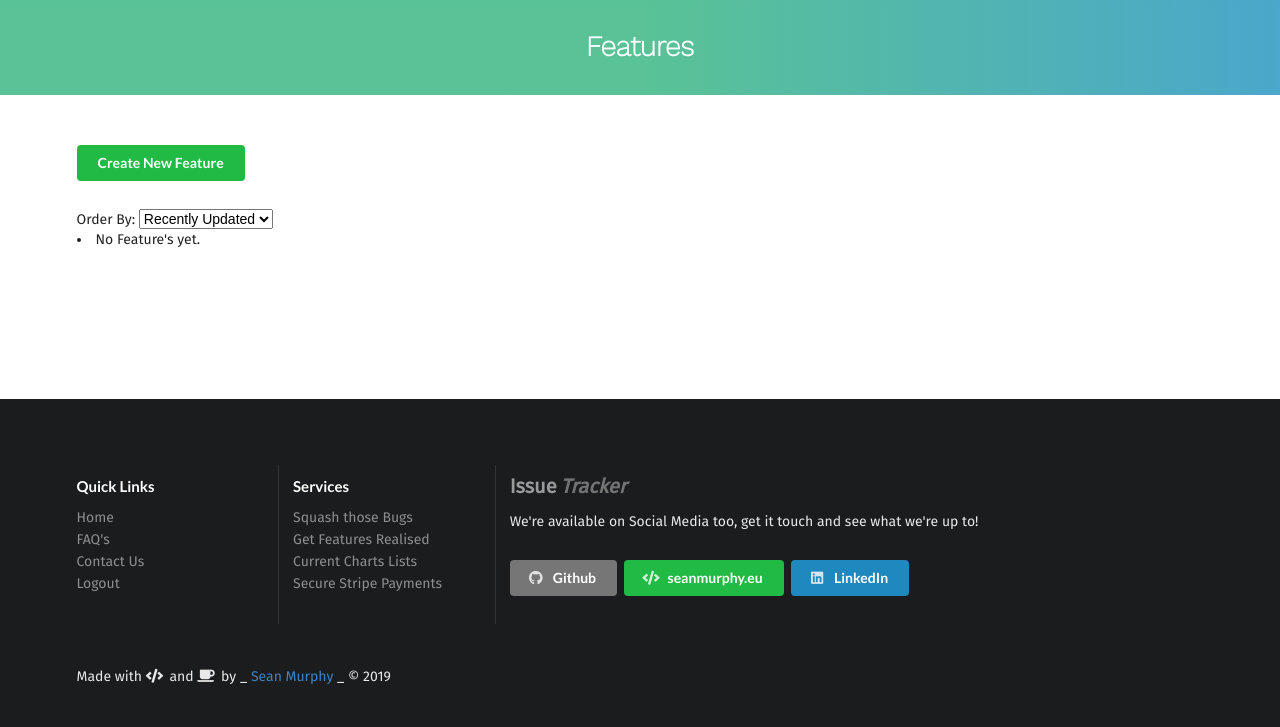
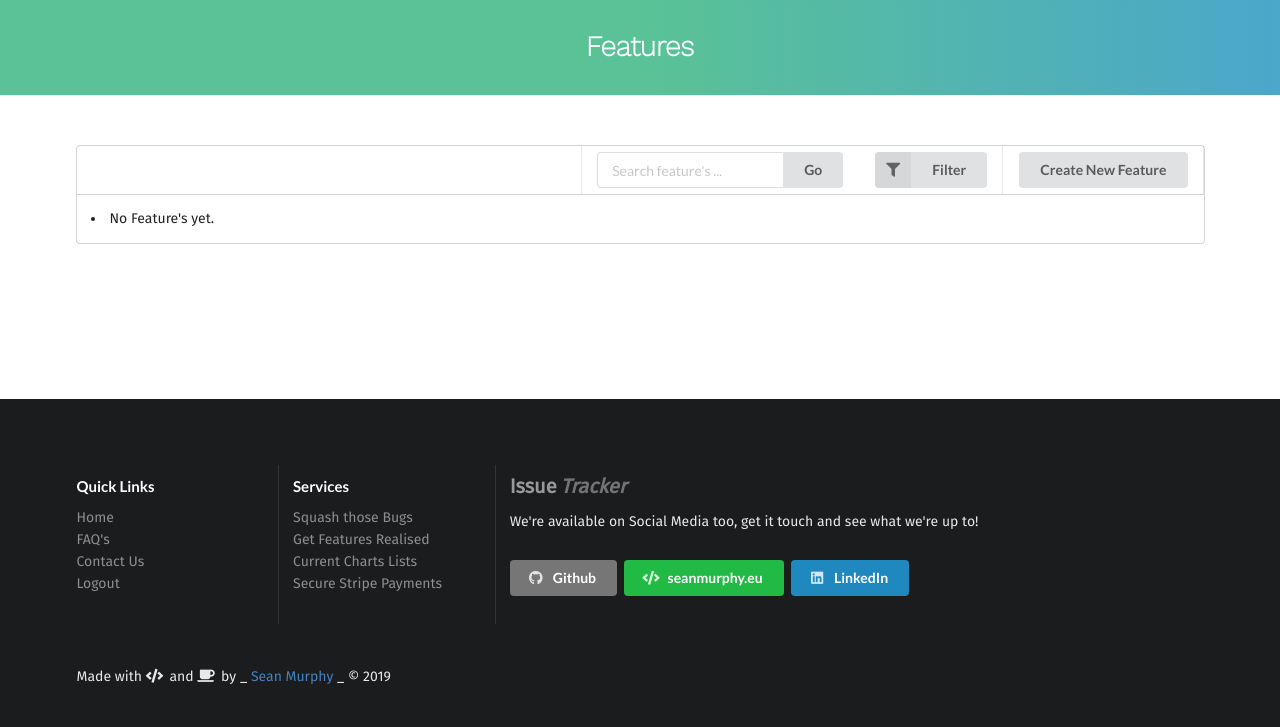
Before and after one commit to nazarja/issue-tracker, a Django app: page /tickets/features/ in a window 1280 px wide. Shown: the part 73-800 px from the top of the page. Run offline with Django 3.2, Linux system fonts and the light colour scheme; the visitor is signed in with stand-in values (Sample User, id 1); data that the repository does not hold is empty; some libraries are stand-ins or nearby versions.

Commit message:
Add: Added JavaScript / Python logic to search and filter bugs and features correctly.

```diff
--- a/src/tickets/api/serializers.py
+++ b/src/tickets/api/serializers.py
@@ -7,7 +7,7 @@ class TicketListSerializer(serializers.ModelSerializer):
 
     class Meta:
         model = Ticket
-        fields = ('user', 'avatar', 'title', 'description', 'status', 'votes', 'created_on', 'updated_on', 'cost', 'earned', 'issue', 'slug',)
+        fields = ('id', 'user', 'avatar', 'title', 'description', 'status', 'votes', 'created_on', 'updated_on', 'cost', 'earned', 'issue', 'slug',)
 
     def get_avatar(self, obj):
         return obj.user.profile.avatar
--- a/src/tickets/static/tickets/js/ticket-api.js
+++ b/src/tickets/static/tickets/js/ticket-api.js
@@ -1,4 +1,3 @@
-
 
 /*
 =========================================================
@@ -6,13 +5,33 @@
 =========================================================
 */
 
-if (document.querySelector('#ticket-order-by')) {
-    document.querySelector('#ticket-order-by').onchange = (event) => {
-        ticketListAction({
-            order: event.target.value,
-            issue: event.target.dataset.issue
-        });
-    }
+
+// check if tickets segment on page
+if (document.querySelector('#ticket-segment')) {
+    const searchInputButton = document.querySelector('#ticket-search-btn');
+    const ticketSearchInput = document.querySelector('#ticket-search-input');
+    const ticketFilterButton= document.querySelector('#ticket-order-by');
+    const ticketOrderDefault = document.querySelector('#ticket-order-by-default');
+
+    let queryString = {
+            query: '',
+            issue: 'bug',
+            order: '-updated_on'
+        };
+
+    [searchInputButton, ticketFilterButton].forEach(item =>  item.onclick = (event) => {
+        event.preventDefault();
+
+        if (event.target.classList.contains('item'))
+            ticketOrderDefault.setAttribute('data-order', event.target.dataset.order);
+
+        queryString.query = ticketSearchInput.value;
+        queryString.issue = event.currentTarget.dataset.issue;
+        queryString.order = ticketOrderDefault.dataset.order;
+
+        ticketListAction(queryString);
+    });
+
 }
 
 // check if delete button is on the page
@@ -31,10 +50,10 @@ if (document.querySelector('#ticket-delete-btn')) {
 =========================================================
 */
 
-function ticketListAction(data) {
-
-        const endpoint = `/tickets/api/list/?issue=${data.issue}&order=${data.order}`;
-        console.log(endpoint)
+function ticketListAction(queryString) {
+        let endpoint = `/tickets/api/list/?issue=${queryString.issue}&order=${queryString.order}`;
+        endpoint = queryString.query === false ? endpoint : endpoint + `&q=${queryString.query}`;
+        console.log(endpoint);
         fetch(endpoint, {
             method: 'GET',
             headers: new Headers({
@@ -44,7 +63,7 @@ function ticketListAction(data) {
         })
         .then(res => res.json())
         .then(data => {
-            console.log(data)
+            console.log(data);
             createTicketList(data);
         })
         .catch(err => console.log(err));
@@ -99,13 +118,12 @@ function createTicketList(data) {
         let status = item.status === 'need help' ?
                     '<a class="ui tag red label">Needs Help</a>' : item.status === 'in progress' ?
                     '<a class="ui yellow tag label">In Progress</a>' :  '<a class="ui green tag label">Resolved</a>';
-        console.log(item.updated_on)
-        console.log(moment(item.created_on).fromNow())
+
         const div = document.createElement('div');
         div.innerHTML = `
         <div class="mv1">
             <img src="${item.avatar}" height="40" width="40" alt="avatar">
-            <a href="tickets/api/${item.id}/${item.slug}/ticket-detail-view">${item.title}</a><br/>
+            <a href="${item.id}/${item.slug}/ticket-detail-view">${item.title}</a><br/>
             <span>${item.title}</span><br/>
             C: <span>${moment(item.updated_on).fromNow()}</span><br/>
             U: <span>${moment(item.created_on).fromNow()}</span><br/>
--- a/src/tickets/templates/tickets/ticket-create-update-view.html
+++ b/src/tickets/templates/tickets/ticket-create-update-view.html
@@ -11,11 +11,11 @@
 		<form class="all-forms" method="POST">
 			{% csrf_token %}
 			{{ form.as_p }}
-			<button class="ui button submit green">Submit Form</button>
+			<button class="ui button submit green">Submit Ticket</button>
 		</form>
 
 		{% if request.user == object.user and  'update' in request.path %}
-			<button id="ticket-delete-btn" class="ui button submit red">Delete Issue</button>
+			<button id="ticket-delete-btn" class="ui button submit red">Delete Ticket</button>
 		{% endif %}
 	</div>
 	{% include 'tickets/partials/ticket-delete-item.html' %}
--- a/src/tickets/templates/tickets/ticket-list-view.html
+++ b/src/tickets/templates/tickets/ticket-list-view.html
@@ -6,29 +6,64 @@
 {% block content %}
 
 	<h1 class="callout">{{ issue|title }}s</h1>
+	<div class="ui container">
 
-	<div class="ui container">
-		<a href="{% url 'tickets:ticket-create-view' %}" class="ui button green mb2">Create New {{ issue|title }}</a>
+		<!-- top menu -->
+		<div id="ticket-segment" class="ui top attached menu">
 
-		<div></div>
 
-		<label for="ticket-order-by">Order By:</label>
-		<select id="ticket-order-by" data-issue="{{ issue }}">
-			<option selected value="-updated_on">Recently Updated</option>
-			<option value="created_on">Date Created</option>
-			<option value="-votes">Most Voted</option>
-			{% if 'feature' in request.path %}
-				<option value="-earned">Highest Paid</option>
-			{% endif %}
-		</select>
+			<!-- right menu-->
+			<div class="right item">
 
-		<div id="ticket-list-container">
+				<!-- search box -->
+				<div class="ui action input">
+					<input id="ticket-search-input" class="prompt" type="text" placeholder="Search {{ issue }}'s ..." pattern=".{4,}" required>
+					<div id="ticket-search-btn" class="ui button" data-issue="{{ issue }}">Go</div>
+				</div>
+			</div>
+
+			<!-- filter menu -->
+			<div class="item">
+				<div class="ui floating labeled icon dropdown button">
+					<i class="filter icon"></i>
+					<span class="text" id="ticket-order-by-default" data-order="-updated_on">Filter</span>
+					<div class="menu" id="ticket-order-by" data-issue="{{ issue }}">
+						<div class="item" data-order="-updated_on">
+							Recently Updated
+						</div>
+						<div class="item" data-order="-created_on">
+							Date Created
+						</div>
+						<div class="item" data-order="-votes">
+							Most Voted
+						</div>
+						{% if 'feature' in request.path %}
+							<div class="item" data-value="-earned">
+								Most Voted
+							</div>
+						{% endif %}
+					</div>
+				</div>
+			</div>
+
+			<!-- New Ticket Button-->
+			<div class="item">
+				<a href="{% url 'tickets:ticket-create-view' %}" class="ui button">Create New {{ issue|title }}</a>
+			</div>
+		</div>
+
+		<!-- bottom attached segment -->
+		<div class="ui bottom attached segment">
+		  <div id="ticket-list-container">
 			{% for object in object_list %}
 				{% include 'tickets/partials/ticket-list-item.html' %}
 			{% empty %}
 				<li>No {{ issue|title }}'s yet.</li>
 			{% endfor %}
 		</div>
+		</div>
+
+
 	</div>
 
 {% endblock %}
```
Also changed, not shown: src/tickets/api/views.py (+10 -2 lines).
